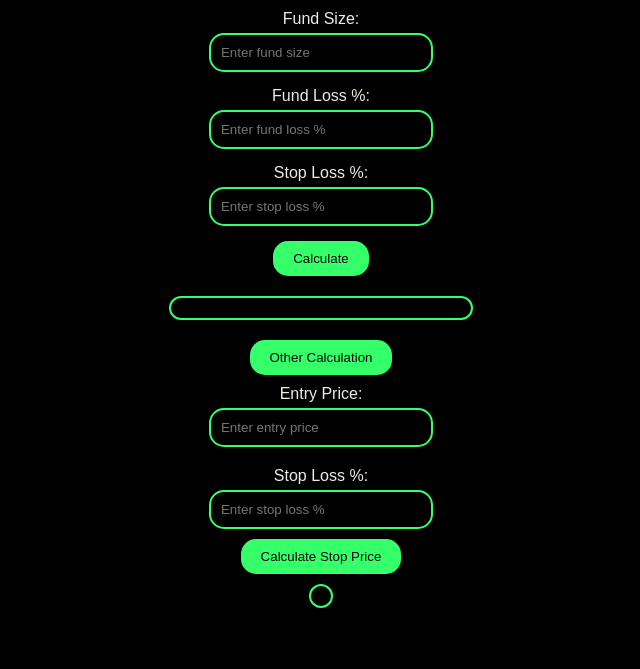
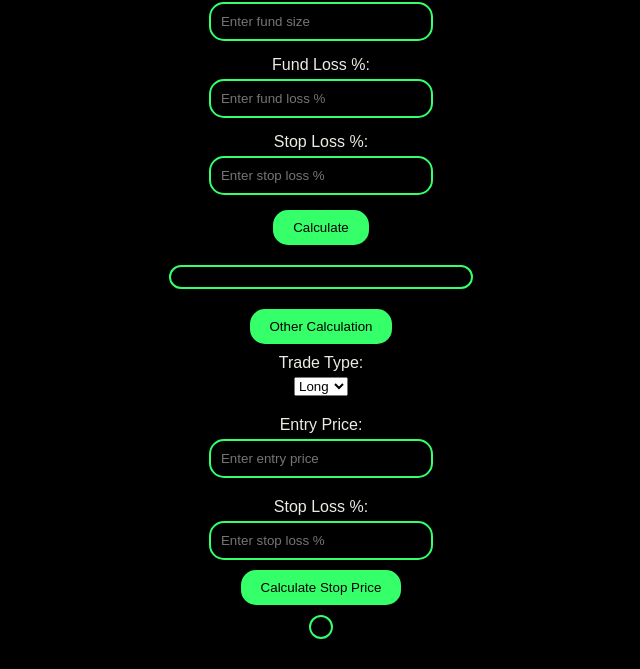
Before and after one commit to mstfunsal98/positionsize, a plain HTML site: page index.html in a window 1280 px wide. Both pictures are taken after a click on the button "Other Calculation". Shown: the part 131-800 px from the top of the page, without its empty margins (319-959 px from the left). Drawn offline with Linux system fonts and the light colour scheme.

Commit message:
Update index.html

```diff
--- a/index.html
+++ b/index.html
@@ -29,6 +29,13 @@
             <button onclick="toggleDropdown()">Other Calculation</button>
             <div class="dropdown-content" id="dropdownContent">
                 <div class="input-group">
+                    <label for="tradeType">Trade Type:</label>
+                    <select id="tradeType">
+                        <option value="long">Long</option>
+                        <option value="short">Short</option>
+                    </select>
+                </div>
+                <div class="input-group">
                     <label for="entryPrice">Entry Price:</label>
                     <input type="number" id="entryPrice" placeholder="Enter entry price">
                 </div>
```
